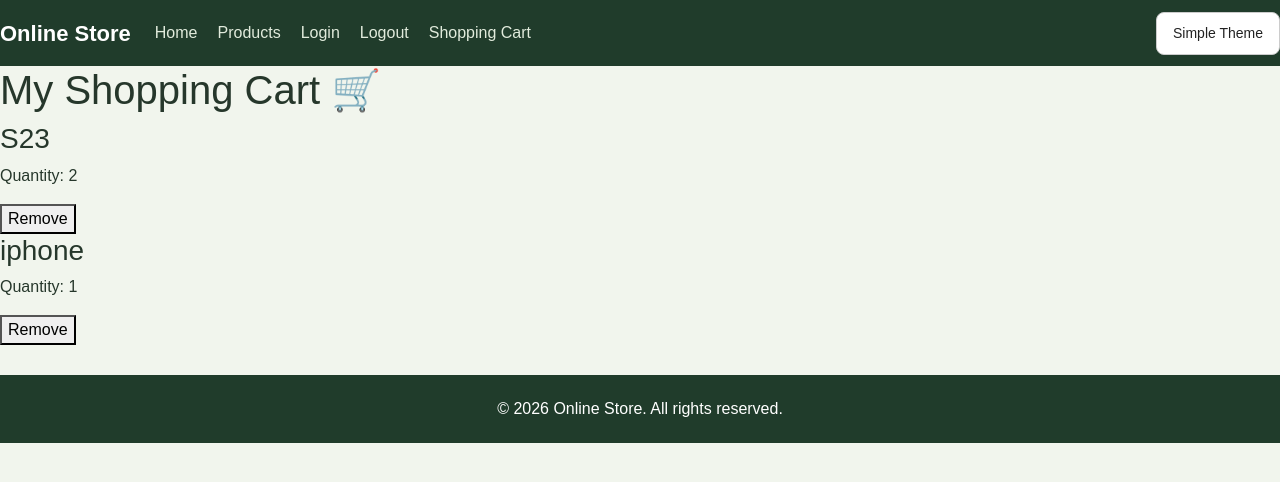
After one commit to alireza2040afshari-web/Store, a Django app: page /cart/ in a window 1280 px wide. The commit adds this page. Shown: the top 482 px of the page. Run offline with Django 5.2, Linux system fonts and the light colour scheme; a user stored in the database is signed in; data comes from the database, SQL or seed files in the repository; both versions use the stored data as it was after the commit; some libraries are stand-ins or nearby versions.

Commit message:
create cart templates

```diff
--- a/store/selling/static/store/css/style.css
+++ b/store/selling/static/store/css/style.css
@@ -728,3 +728,19 @@ body.simple-theme .product p { color: #666; }
 .login-register a:hover {
     text-decoration: underline;
 }
+
+.add-to-cart-button {
+    padding: 12px 22px;
+    border: none;
+    border-radius: 8px;
+    background: #247548;
+    color: white;
+    font-size: 15px;
+    font-weight: 600;
+    cursor: pointer;
+    transition: background 0.2s;
+}
+
+.add-to-cart-button:hover {
+    background: #195b36;
+}
--- a/store/selling/templates/store/base.html
+++ b/store/selling/templates/store/base.html
@@ -28,6 +28,9 @@
     {% if user.is_authenticated %}
         <a href="{% url 'logout' %}">Logout</a>
     {% endif %}
+    {% if user.is_authenticated %}
+    <a href="{% url 'cart' %}">Shopping Cart</a>
+    {% endif %}
     </nav>
     <button id="theme-toggle" class="theme-button" type="button">
          Simple Theme
--- /dev/null
+++ b/store/selling/templates/store/cart.html
@@ -0,0 +1,32 @@
+{% extends 'store/base.html' %}
+
+{% block title %}My Shopping Cart{% endblock %}
+
+{% block content %}
+
+<section class="cart-section">
+    <h1>My Shopping Cart 🛒</h1>
+
+    {% if cart_items %}
+        <div class="cart-list">
+            {% for item in cart_items %}
+                <div class="cart-item">
+                    <div>
+                        <h3>{{ item.product.name }}</h3>
+                        <p>Quantity: {{ item.quantity }}</p>
+                    </div>
+
+                    <form method="POST"
+                          action="{% url 'remove_from_cart' item.id %}">
+                        {% csrf_token %}
+                        <button type="submit">Remove</button>
+                    </form>
+                </div>
+            {% endfor %}
+        </div>
+    {% else %}
+        <p>Your shopping cart is empty.</p>
+    {% endif %}
+</section>
+
+{% endblock %}
--- a/store/selling/templates/store/detail.html
+++ b/store/selling/templates/store/detail.html
@@ -77,6 +77,12 @@
             <a href="{% url 'products' %}" class="btn ">
                 Back
             </a>
+            <form method="POST" action="{% url 'add_to_cart' product.id %}">
+            {% csrf_token %}
+             <button type="submit" class="add-to-cart-button">
+             Add to Cart
+             </button>
+             </form>
 
         </div>
 
--- a/store/selling/views.py
+++ b/store/selling/views.py
@@ -1,6 +1,8 @@
-from django.shortcuts import render, get_object_or_404
+from django.shortcuts import render, get_object_or_404, redirect
 from .models import ProductModel , NewsModel , CartModel
 from django.contrib.auth.decorators import login_required
+from django.views.decorators.http import require_POST
+from django.db import transaction
 
 # Create your views here.
 
@@ -33,5 +35,59 @@ def detailView(request, product_id):
 
 
 @login_required
+@require_POST
+def addToCartView(request, product_id):
+    product = get_object_or_404(ProductModel, id=product_id)
+
+    with transaction.atomic():
+        cart_item, created = CartModel.objects.get_or_create(
+            user=request.user,
+            product=product,
+            defaults={"quantity": 1}
+        )
+
+        if not created:
+            cart_item.quantity += 1
+            cart_item.save(update_fields=["quantity"])
+
+    return redirect("cart")
+
+
+@login_required
 def cartView(request):
-    pass
+    cart_items = CartModel.objects.filter(
+        user=request.user
+    ).select_related("product")
+
+    context = {
+        "cart_items": cart_items,
+    }
+
+    return render(request, "store/cart.html", context)
+
+
+@login_required
+def cartView(request):
+    cart_items = CartModel.objects.filter(
+        user=request.user
+    ).select_related("product")
+
+    context = {
+        "cart_items": cart_items,
+    }
+
+    return render(request, "store/cart.html", context)
+
+
+@login_required
+@require_POST
+def removeFromCartView(request, item_id):
+    cart_item = get_object_or_404(
+        CartModel,
+        id=item_id,
+        user=request.user
+    )
+
+    cart_item.delete()
+
+    return redirect("cart")
--- a/store/store/urls.py
+++ b/store/store/urls.py
@@ -17,7 +17,7 @@ Including another URLconf
 
 from django.contrib import admin
 from django.urls import path
-from selling.views import homeView, productList, detailView
+from selling.views import homeView, productList, detailView, cartView, addToCartView, removeFromCartView
 from accounts.views import logoutView, loginView, profileView
 from django.conf import settings
 from django.conf.urls.static import static
@@ -32,6 +32,9 @@ urlpatterns = [
     path('logout/', logoutView, name='logout'),
     path('accounts/profile/', profileView, name='profile'),
     path("register/", registerView, name="register"),
+    path("cart/", cartView,name="cart"),
+    path("cart/add/<int:product_id>/", addToCartView, name="add_to_cart"),
+    path("cart/remove/<int:product_id>/", removeFromCartView, name="remove_from_cart")
     ]
 
 if settings.DEBUG:
```
Also changed, not shown: store/db.sqlite3.
